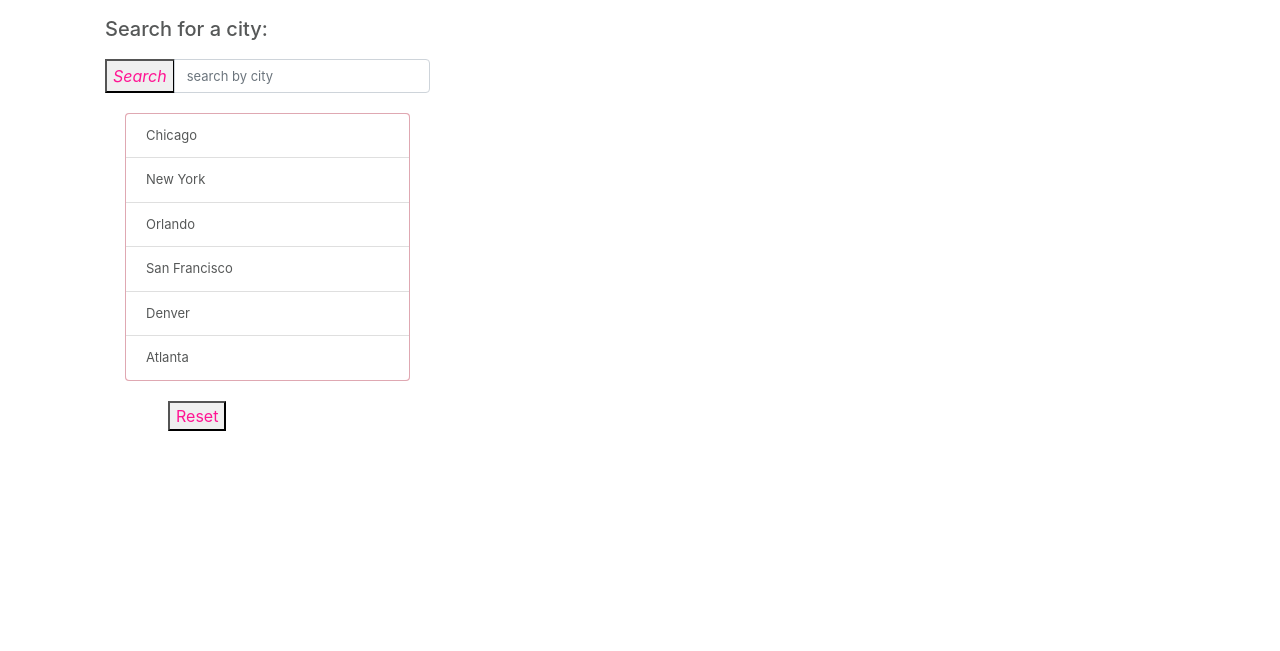
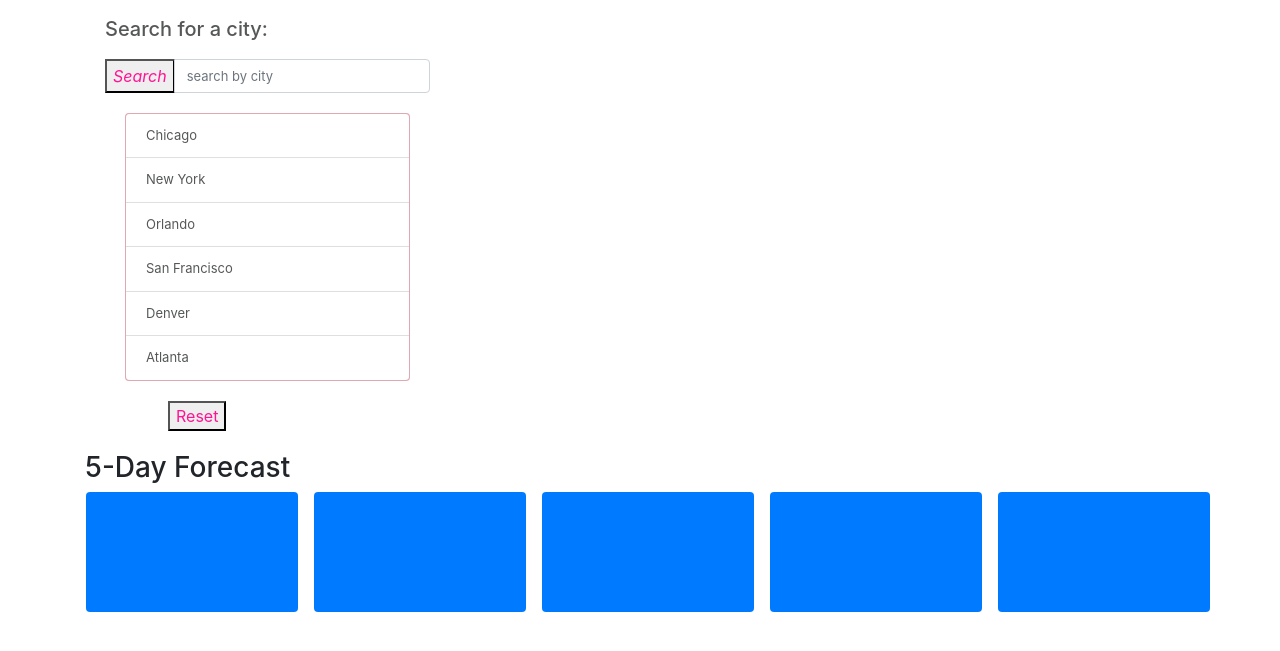
Before and after one commit to teresaheidt/Weather-Dashboard, a plain HTML site: page index.html in a window 1280 px wide. Shown: the part 83-734 px from the top of the page. Drawn offline with nearby package versions, Linux system fonts and the light colour scheme.

Commit message:
5-Day boxes added

```diff
--- a/index.html
+++ b/index.html
@@ -42,11 +42,25 @@
           <div class="col-8" id="forecast"></div>
         </div>
 
+      </div>
+
+        <div class="row">
+          <div class="col">
+            <h3>5-Day Forecast</h3>
+          </div>
+        </div>
+        <div class="row" id="fiveDayForecast">
+          <div class="col forecast bg-primary text-white ml-3 mb-3 rounded"></div>
+          <div class="col forecast bg-primary text-white ml-3 mb-3 rounded"></div>
+          <div class="col forecast bg-primary text-white ml-3 mb-3 rounded"></div>
+          <div class="col forecast bg-primary text-white ml-3 mb-3 rounded"></div>
+          <div class="col forecast bg-primary text-white ml-3 mb-3 rounded"></div>
+        </div>
 
 
 
 
-  </div>
+
 
       <script src="https://cdnjs.cloudflare.com/ajax/libs/jquery/3.2.1/jquery.min.js"></script>
       <script src="weather.js"></script>
--- a/style.css
+++ b/style.css
@@ -36,3 +36,7 @@ h2 {
     font-size: 20px;
     color: rgb(86, 88, 88);
 }
+
+.forecast {
+    height: 120px;
+}
--- a/weather.js
+++ b/weather.js
@@ -90,7 +90,7 @@ var today = now.toLocaleString('en-us', options);
             getforecast(response.coord.lat, response.coord.lon);
 
             //get UV Index
-            var uvURL = "http://api.openweathermap.org/data/2.5/uvi?appid=d2edc2080024ef0841b4893641476d0a&lat=" + response.coord.lat + "&lon=" + response.coord.lat;
+            var uvURL = "http://api.openweathermap.org/data/2.5/uvi?appid=d2edc2080024ef0841b4893641476d0a&lat=" + response.coord.lat + "&lon=" + response.coord.lon;
                $.ajax({
                url: uvURL,
                method: "GET"
@@ -123,7 +123,7 @@ var today = now.toLocaleString('en-us', options);
       var APIKey = 'd2edc2080024ef0841b4893641476d0a';
 
       // 5-Day forecast URL
-      var queryURL = `https://api.openweathermap.org/data/2.5/onecall?lat=${lat}&lon=${lon}&appid=${APIKey}&units=imperial`
+      var queryURL = `https://api.openweathermap.org/data/2.5/forecast?lat=${lat}&lon=${lon}&appid=${APIKey}&units=imperial`
 
       // ajax call for the city being clicked
       $.ajax({
@@ -137,7 +137,7 @@ var today = now.toLocaleString('en-us', options);
       //for loop over res.daily.length
       for (i = 0; i < forecast.length; i++) {
          forecast[i].innerHTML = "";
-         console.log(res)
+         console.log(res);
 
          }
 
```
Also changed, not shown: 2 other files.
